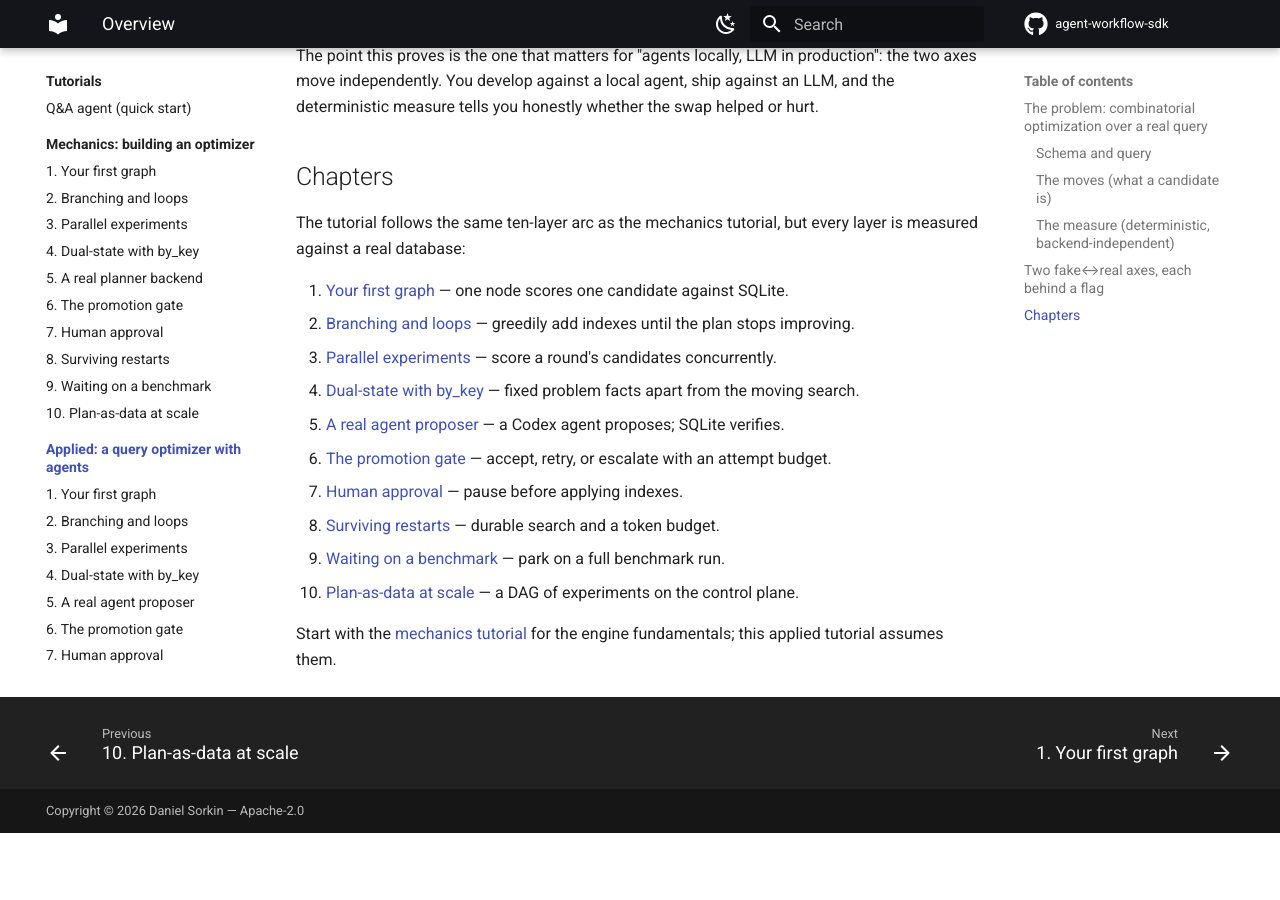
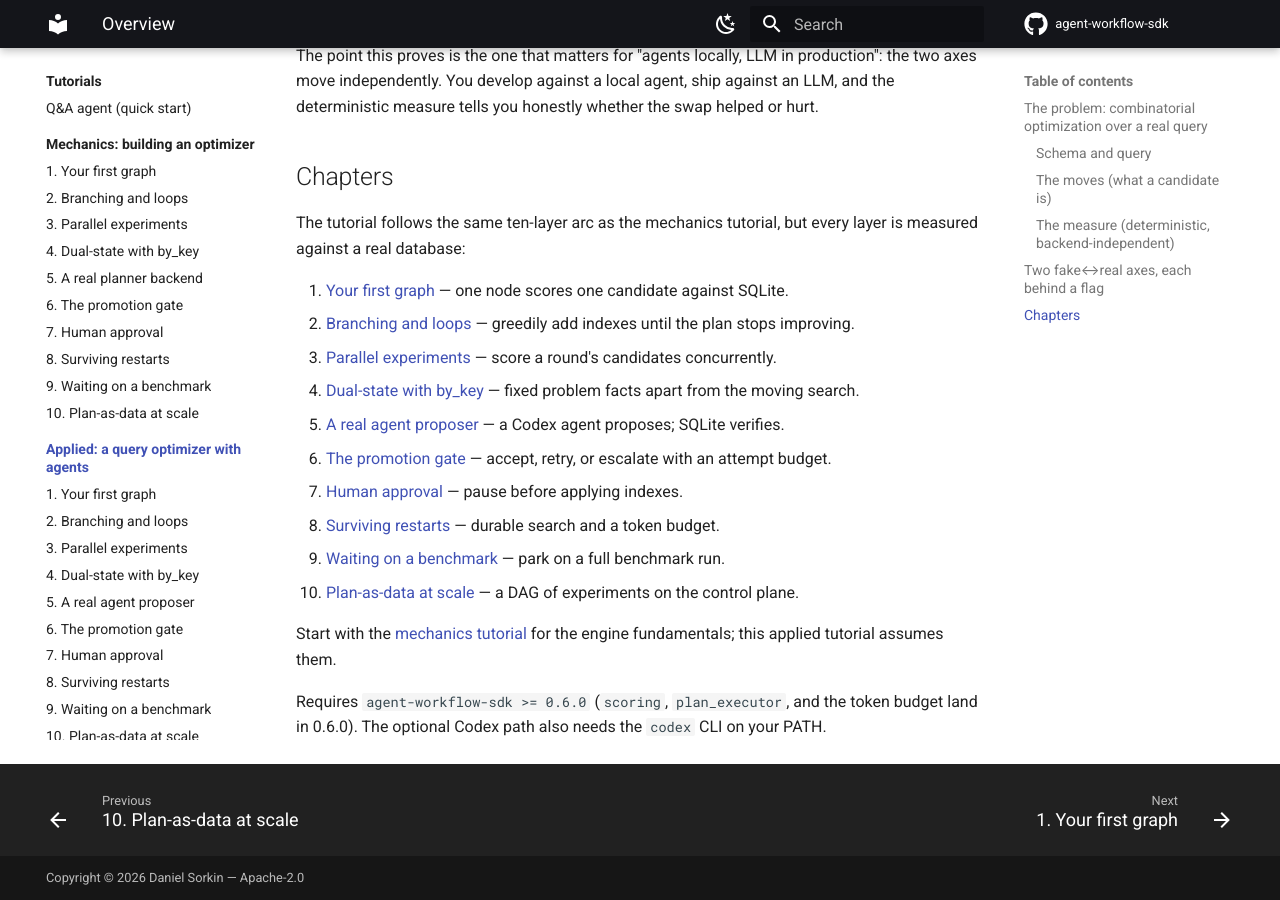
Before and after one commit to dankosorkin/agent-workflow-sdk, an MkDocs documentation site: the page built from docs/tutorials/query-optimizer/index.md, in a window 1280 px wide and 900 px high, scrolled down 2071 px. Built offline with MkDocs 1.6.1 and Material for MkDocs 9.7.7, drawn with Linux system fonts in a browser that asks for light colours; comment, search, counter and statistics services are not loaded; before the commit the page ends 2904 px from its top, so only the background shows below that.

Commit message:
release: 0.6.0 — plan_executor, scoring, token budget, two optimizer tutorials
Add the [0.6.0] changelog section and bump the version. Headline: a breaking
change (gate_results and plan-executor results are stored as JSON-serializable
dicts, not dataclasses, so both compose with durable checkpointers), plus the
plan_executor, scoring, and token/cost budget prebuilts, and the unified
Tutorials section with the mechanics and applied query-optimizer tutorials.
Note the >=0.6.0 requirement in both optimizer tutorial overviews.

```diff
--- a/agentflow/__init__.py
+++ b/agentflow/__init__.py
@@ -99,7 +99,7 @@
 from agentflow.store import Item, MemoryStore, Store
 from agentflow.telemetry import JsonlTelemetry, MultiHooks
 
-__version__ = "0.5.0"
+__version__ = "0.6.0"
 
 __all__ = [
     "__version__",
--- a/docs/tutorials/query-optimizer/index.md
+++ b/docs/tutorials/query-optimizer/index.md
@@ -62,3 +62,5 @@
 10. [Plan-as-data at scale](10-plan-executor.md) — a DAG of experiments on the control plane.
 
 Start with the [mechanics tutorial](../optimizer/index.md) for the engine fundamentals; this applied tutorial assumes them.
+
+Requires `agent-workflow-sdk >= 0.6.0` (`scoring`, `plan_executor`, and the token budget land in 0.6.0). The optional Codex path also needs the `codex` CLI on your PATH.
--- a/pyproject.toml
+++ b/pyproject.toml
@@ -4,7 +4,7 @@
 
 [project]
 name = "agent-workflow-sdk"
-version = "0.5.0"
+version = "0.6.0"
 description = "Async-first SDK for orchestrating local coding-agent CLIs (Claude Code, Codex, Kiro) and LLMs as durable, graph-based workflows."
 readme = "README.md"
 requires-python = ">=3.11"
```
Also changed, not shown: CHANGELOG.md (+43 -0 lines), docs/tutorials/optimizer/index.md (+2 -0 lines).
